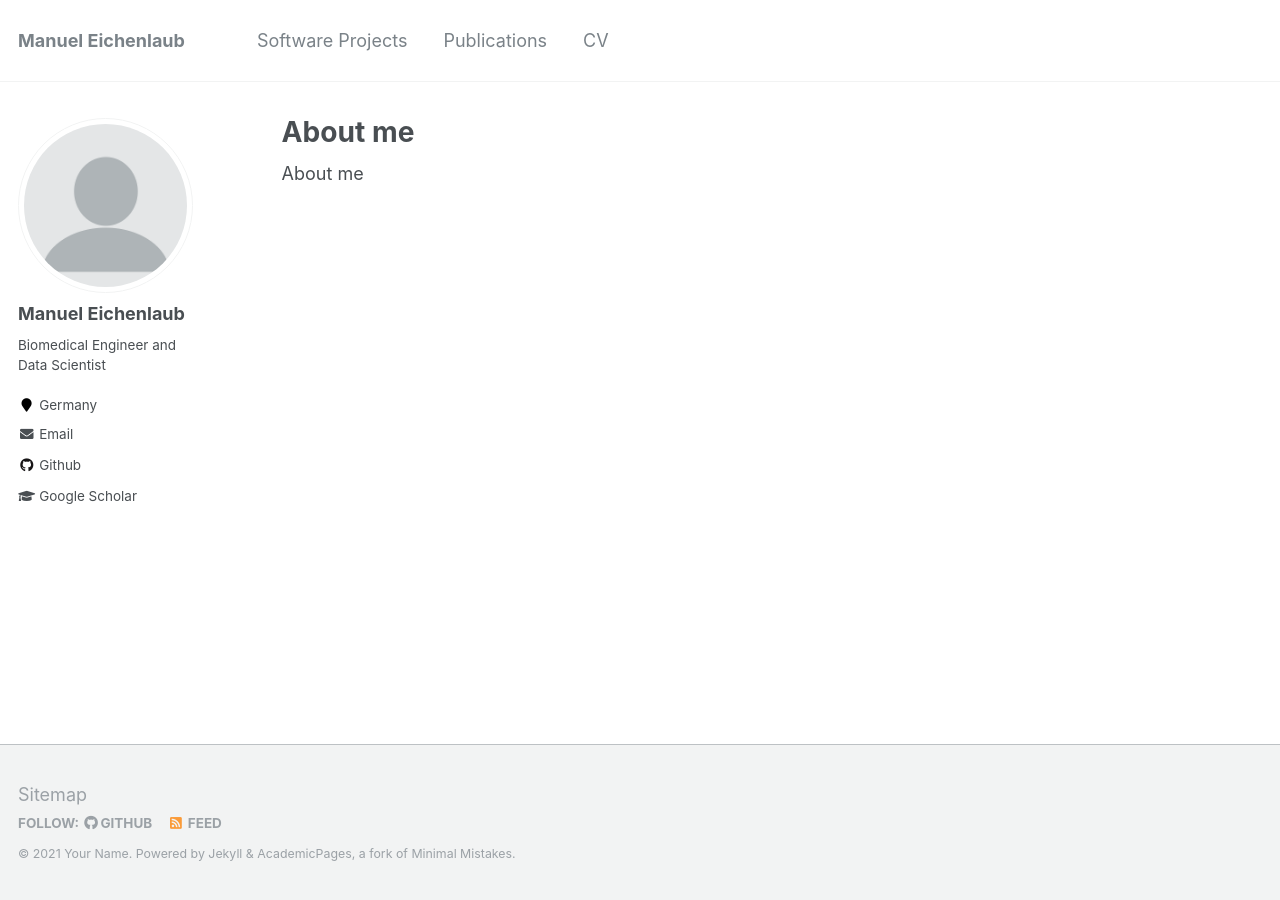
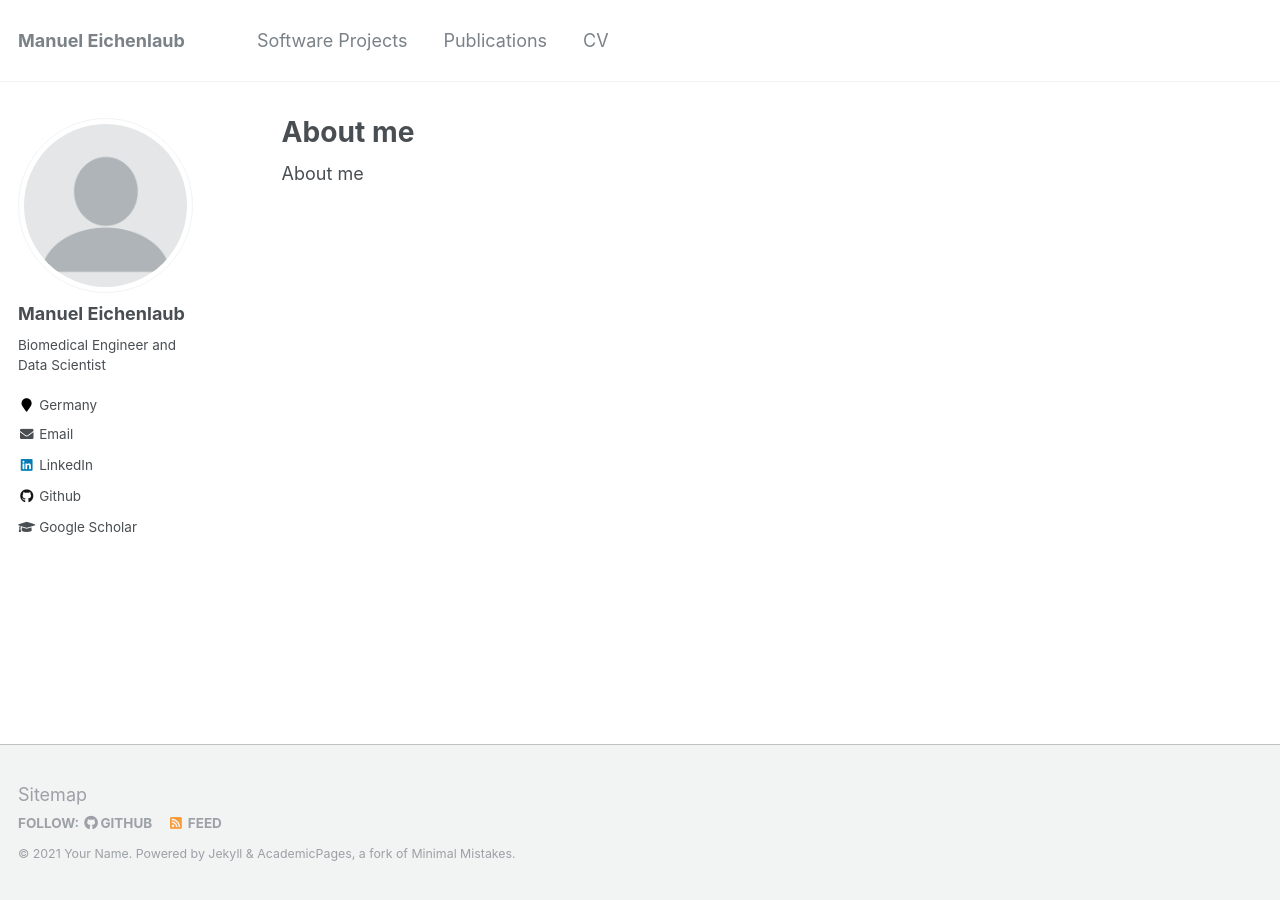
Before and after one commit to manueich/manueich.github.io, a Jekyll site: the page built from _pages/about.md, in a window 1280 px wide. Built offline with Jekyll 4.4.1, drawn with Linux system fonts in a browser that asks for light colours.

Commit message:
Update _config.yml

```diff
--- a/_config.yml
+++ b/_config.yml
@@ -102,7 +102,7 @@ author:
   instagram        :
   impactstory      : #"https://profiles.impactstory.org/u/xxxx-xxxx-xxxx-xxxx"
   lastfm           :
-  linkedin         :
+  linkedin         : "www.linkedin.com/in/manueich"
   orcid            :
   pinterest        :
   soundcloud       :
```
